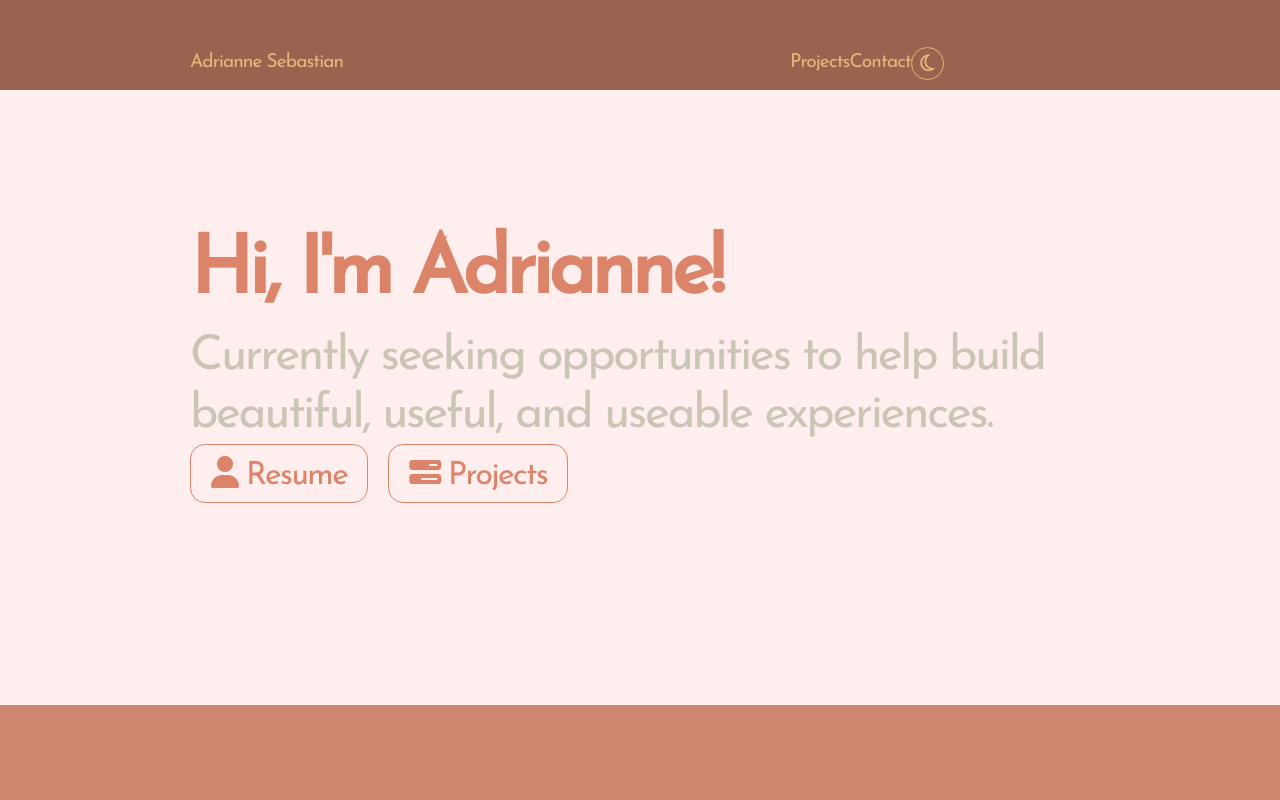
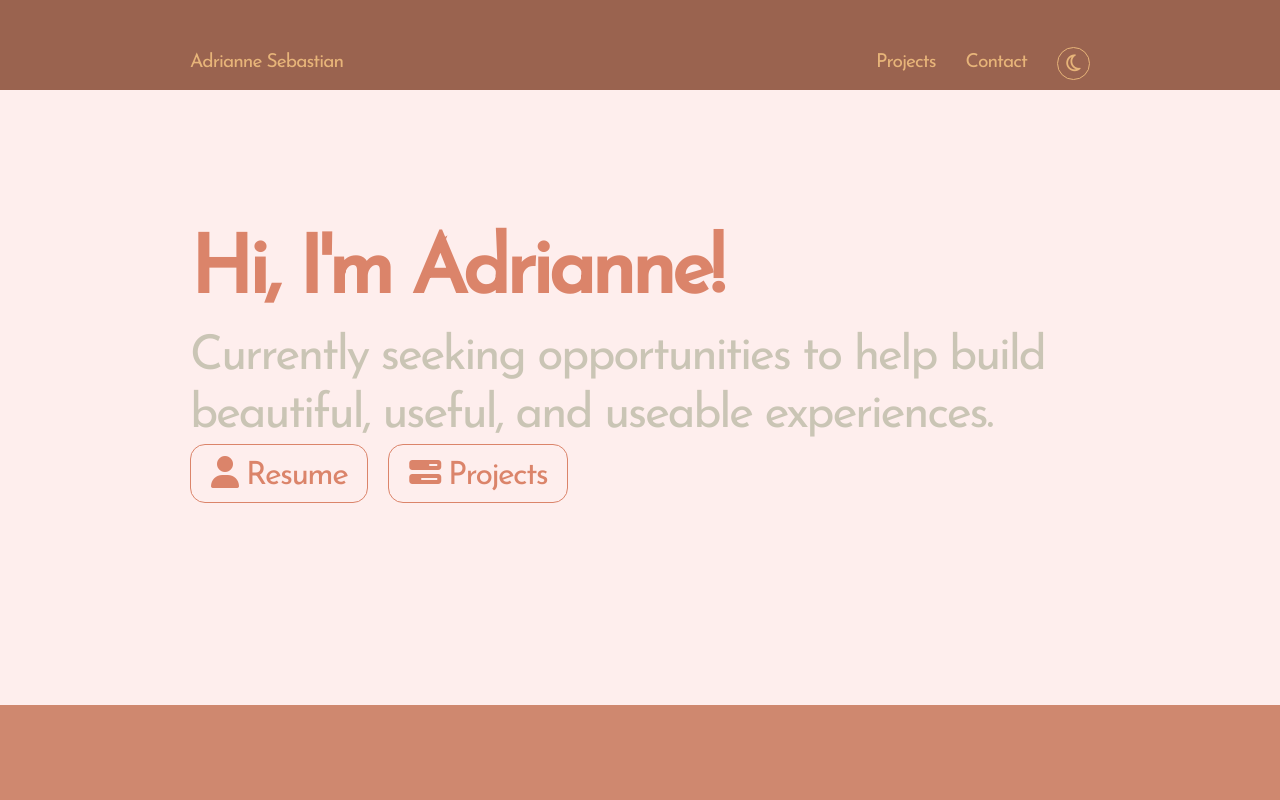
Before and after one commit to arcsbstn/arcsbstn.github.io, a React (Create React App) app: page / in a window 1280 px wide. Shown: the top 800 px of the page. Built offline with nearby package versions, Linux system fonts and the light colour scheme.

Commit message:
add webNav and mobNav style

```diff
--- a/src/styles/Navbar.scss
+++ b/src/styles/Navbar.scss
@@ -51,18 +51,38 @@
     display: none;
   }
 
-  .Navbar__webNav ul {
-    display: flex;
-    flex-direction: row;
+  .Navbar__webNav {
+    margin-left: auto;
+
+    ul {
+      display: flex;
+      flex-direction: row;
       align-items: center;
       padding: 0;
+    }
+
+    li {
+      padding-left: 30px;
+    }
   }
 
-  @media (max-width: 700px) {
+  @media (max-width: 800px) {
     .Navbar__mobNav {
       display: flex;
-      flex-direction: column;
-      align-items: center;
+      margin-left: auto;
+
+      ul {
+        position: absolute;
+        top: 90px;
+        right: 5%;
+        padding: 0;
+        width: 30%;
+      }
+
+      li {
+        text-align: center;
+        margin: 0 auto;
+      }
     }
 
     .Navbar__webNav {
```
